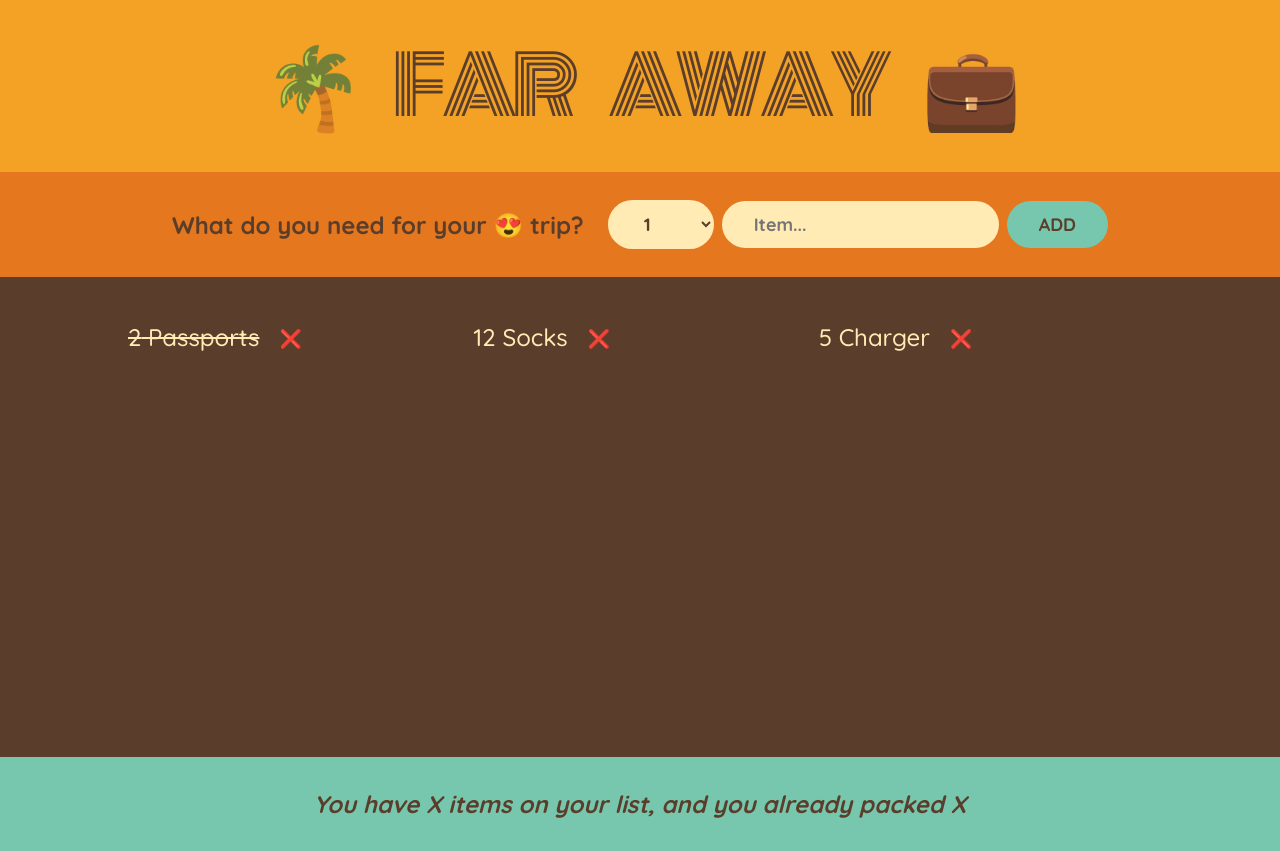
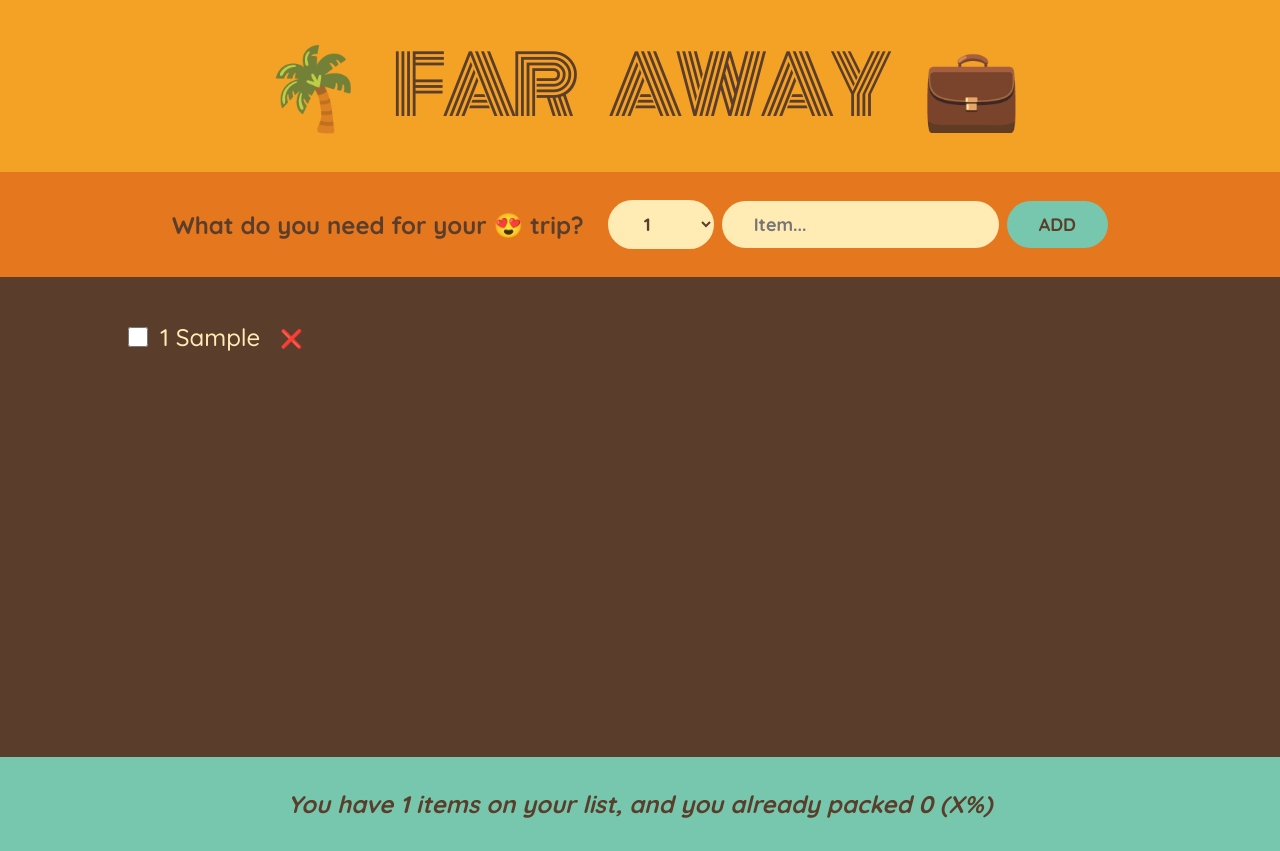
Before and after one commit to ChristianOdang/react-project_3, a React (Vite) app: page / in a window 1280 px wide. Both pictures are taken after typing "Sample" into the empty fields and a click on the button "ADD". Built offline with nearby package versions, Linux system fonts and the light colour scheme.

Commit message:
Adding more features

```diff
--- a/src/App.jsx
+++ b/src/App.jsx
@@ -1,22 +1,40 @@
-import { useState } from 'react'
-import Logo from './Logo'
-import Form from './Form'
-import PackingList from './PackingList'
-import Stats from './Stats'
-
+import { useState } from "react";
+import Logo from "./Logo";
+import Form from "./Form";
+import PackingList from "./PackingList";
+import Stats from "./Stats";
 
 function App() {
+  const [items, setItems] = useState([]);
 
+  function handleAddItems(item) {
+    setItems((items) => [...items, item]);
+  }
+
+  function handleDeleteItem(id) {
+    setItems((items) => items.filter((item) => item.id !== id));
+  }
+
+  function handleToggleItem(id) {
+    setItems((items) =>
+      items.map((item) =>
+        item.id === id ? { ...item, packed: !item.packed } : item
+      )
+    );
+  }
 
   return (
     <>
       <Logo />
-      <Form />
-      <PackingList />
-      <Stats />
-
+      <Form onAddItems={handleAddItems} />
+      <PackingList
+        items={items}
+        onDeleteItem={handleDeleteItem}
+        onToggleItem={handleToggleItem}
+      />
+      <Stats items={items} />
     </>
-  )
+  );
 }
 
-export default App
+export default App;
--- a/src/Form.jsx
+++ b/src/Form.jsx
@@ -1,8 +1,9 @@
 import React, { useState } from "react";
 
-function Form() {
+function Form({onAddItems}) {
   const [description, setDescription] = useState("");
-  const [quantity, setQuantity] = useState(1)
+  const [quantity, setQuantity] = useState(1);
+
 
   function handleSubmit(e) {
     e.preventDefault();
@@ -10,7 +11,8 @@
     if (!description) return;
 
     const newItem = { description, quantity, packed: false, id: Date.now() };
-    console.log(newItem);
+
+    onAddItems(newItem);
 
     setDescription("");
     setQuantity(1);
--- a/src/Item.jsx
+++ b/src/Item.jsx
@@ -1,12 +1,15 @@
-import React from 'react'
+import React from "react";
 
-function Item({item}) {
+function Item({ item, onDeleteItem, onToggleItem }) {
   return (
     <li>
-      <span style={item.packed ? {textDecoration: "line-through"} : {}}>{item.quantity} {item.description}</span>
-      <button>❌</button>
+      <input type='checkbox' value={item.packed} onChange={() => onToggleItem(item.id)} />
+      <span style={item.packed ? { textDecoration: "line-through" } : {}}>
+        {item.quantity} {item.description}
+      </span>
+      <button onClick={() => onDeleteItem(item.id)}>❌</button>
     </li>
   );
 }
 
-export default Item
+export default Item;
--- a/src/PackingList.jsx
+++ b/src/PackingList.jsx
@@ -1,18 +1,12 @@
 import React from "react";
 import Item from "./Item";
 
-const initialItems = [
-  { id: 1, description: "Passports", quantity: 2, packed: true },
-  { id: 2, description: "Socks", quantity: 12, packed: false },
-  { id: 3, description: "Charger", quantity: 5, packed: false },
-];
-
-function PackingList() {
+function PackingList({items, onDeleteItem }) {
   return (
     <div className='list'>
       <ul>
-        {initialItems.map((item) => (
-          <Item item={item} key={item.id} />
+        {items.map((item) => (
+          <Item item={item} onDeleteItem={onDeleteItem} key={item.id} />
         ))}
       </ul>
     </div>
--- a/src/Stats.jsx
+++ b/src/Stats.jsx
@@ -1,11 +1,16 @@
-import React from 'react'
+import React from "react";
 
-function Stats() {
+function Stats({ items }) {
+  const numItems = items.length;
+  const numPacked = items.filter((item) => item.packed).length;
+
   return (
     <footer className='stats'>
-      <em>You have X items on your list, and you already packed X  </em>
+      <em>
+        You have {numItems} items on your list, and you already packed{" "} {numPacked} (X%)
+      </em>
     </footer>
-  )
+  );
 }
 
-export default Stats
+export default Stats;
```
